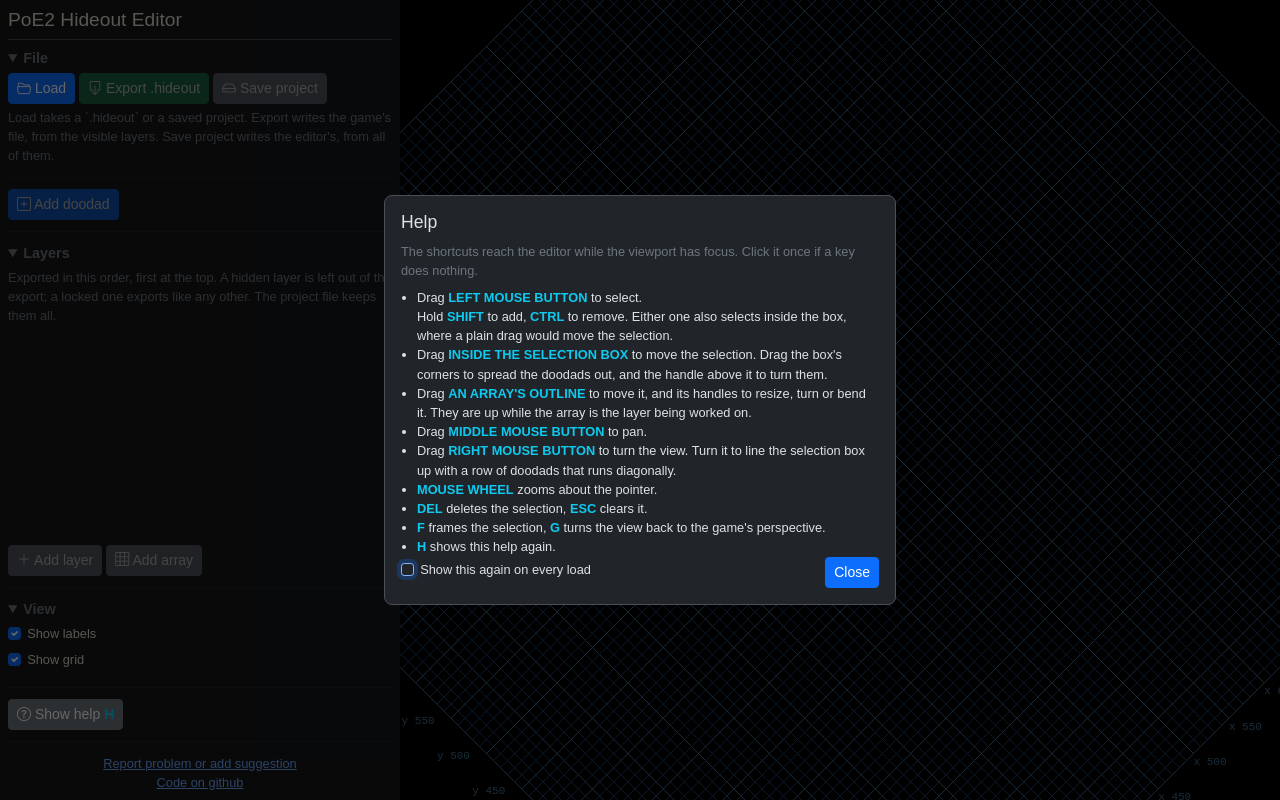
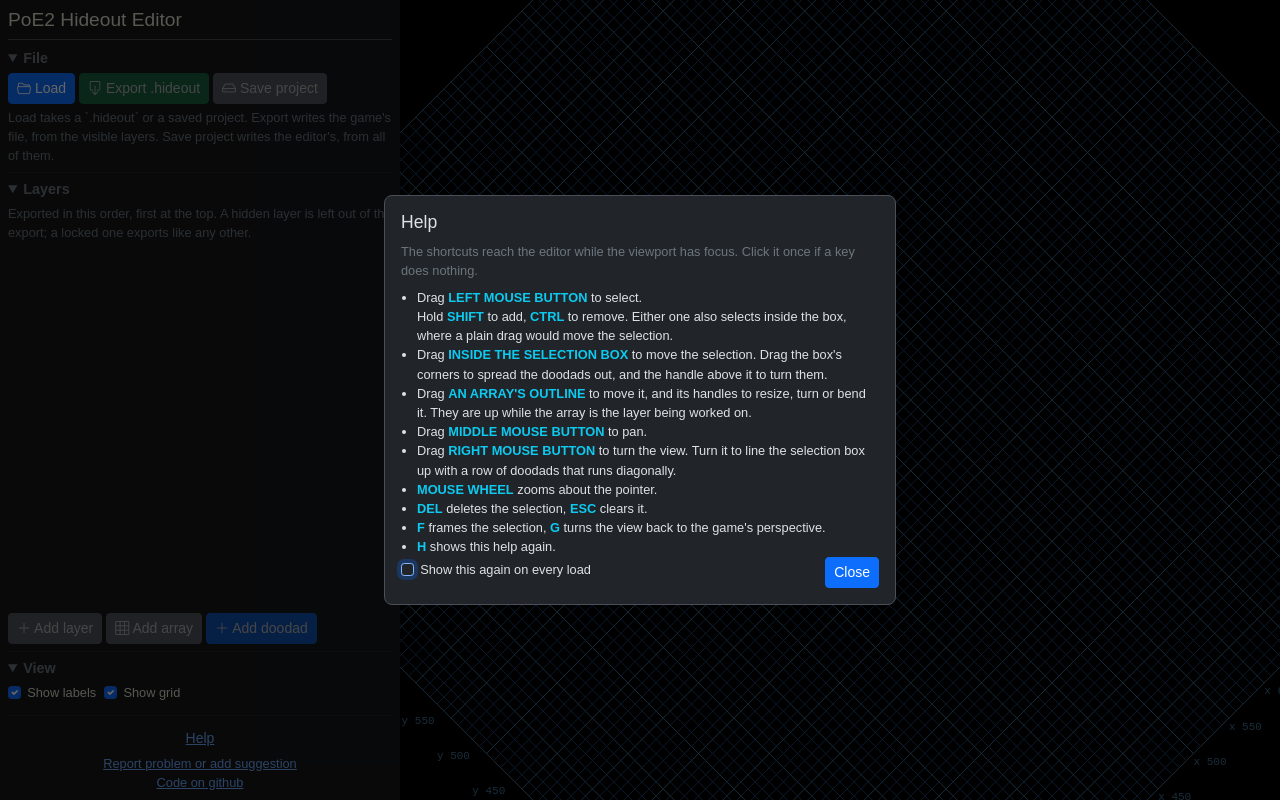
Before and after one commit to fre-sch/poe2-hideout-editor, a Preact app: page / in a window 1280 px wide. Built offline with nearby package versions, Linux system fonts and the light colour scheme.

Commit message:
gui streamlined. moving add/set doodad button 0044

```diff
--- a/index.css
+++ b/index.css
@@ -33,6 +33,27 @@
   justify-content: space-between;
   align-items: stretch;
 }
+details.d-flex {
+  display: initial !important;
+}
+details.d-flex[open]::details-content {
+  display: flex;
+}
+details.gap-1, details.gap-2, details.gap-3 {
+  gap: initial !important;
+}
+details.gap-1[open]::details-content {
+  gap: 0.25rem;
+}
+details.gap-2[open]::details-content {
+  gap: 0.5rem;
+}
+details.gap-3[open]::details-content {
+  gap: 1rem;
+}
+details[open] .details-summary-extra {
+  display: none;
+}
 /* A column so that the layer list can take the height the other sections
    leave. It still scrolls, for the window too short to hold even those. */
 #sidebar {
@@ -56,11 +77,11 @@
   margin: 0.5rem 0;
 }
 .sidebar-item {
-  padding-bottom: 0.7rem;
-  margin-bottom: 0.7rem;
+  padding-bottom: 0.4rem;
+  margin-bottom: 0.4rem;
   border-bottom: 1px solid #222;
 }
-.sidebar-item > summary{
+.sidebar-item > summary {
   font-weight: bold;
   font-size: 0.9rem;
   color: var(--bs-secondary);
--- a/src/gui/arrays.jsx
+++ b/src/gui/arrays.jsx
@@ -65,9 +65,10 @@
 /** What a layer row says instead of "this many doodads I am holding". */
 export function ArrayBadge() {
   return (
-    <span class="badge text-bg-info" title="This layer's doodads are generated">
-      array
-    </span>
+    <i
+      class="bi bi-grid-3x3 text-info"
+      title="This layer's doodads are generated"
+    ></i>
   );
 }
 
--- a/src/gui/file.jsx
+++ b/src/gui/file.jsx
@@ -25,8 +25,14 @@
 export default function File() {
   const loaded = state.hideoutDocument.value !== null;
   return (
-    <details class="sidebar-item" open>
-      <summary>File</summary>
+    <details class="sidebar-item" open={!loaded}>
+      <summary>
+        File
+        <span class="details-summary-extra">
+          &nbsp;
+          <span class="text-body">{state.fileName.value}</span>
+        </span>
+      </summary>
       <div class="d-flex gap-1 mb-1">
         <label class="btn btn-primary btn-sm" role="button">
           <i class="bi bi-folder2-open"></i> Load
--- a/src/gui/help.jsx
+++ b/src/gui/help.jsx
@@ -22,18 +22,15 @@
 
 export function HelpButton() {
   return (
-    <div class="sidebar-item">
     <button
       type="button"
-        class="btn btn-secondary btn-sm"
+      class="btn btn-link btn-sm"
       onClick={() => {
         state.showHelp.value = true;
       }}
     >
-        <i class="bi bi-question-circle"></i> Show help{" "}
-        <span class="shortcut">h</span>
+      Help
     </button>
-    </div>
   );
 }
 
--- a/src/gui/hideout.jsx
+++ b/src/gui/hideout.jsx
@@ -23,8 +23,16 @@
 
   const header = state.hideoutDocument.value.header;
   return (
-    <details class="sidebar-item" open>
-      <summary>Hideout</summary>
+    <details class="sidebar-item">
+      <summary>
+        Hideout
+        <span class="details-summary-extra">
+          &nbsp;
+          <span class="text-body">{header.hideout_name}</span>
+          &nbsp;
+          <DoodadCount />
+        </span>
+      </summary>
       <div class="grid-2">
         <div class="text-secondary">File:</div>
         <div style="line-break: anywhere">{state.fileName.value}</div>
--- a/src/gui/layers.jsx
+++ b/src/gui/layers.jsx
@@ -26,6 +26,7 @@
 
 import * as state from "../state.js";
 import { AddArrayButton, ArrayBadge, ArrayButtons } from "./arrays.jsx";
+import { AddDoodadButton } from "./palette.jsx";
 
 export default function Layers() {
   const loaded = state.hideoutDocument.value !== null;
@@ -36,8 +37,7 @@
       <summary>Layers</summary>
       <p class="text-secondary mb-1">
         Exported in this order, first at the top. A hidden layer is left out of
-        the export; a locked one exports like any other. The project file keeps
-        them all.
+        the export; a locked one exports like any other.
       </p>
       <ul class="list-unstyled mb-2 layer-list">
         {layers.map((layer, index) => (
@@ -55,6 +55,7 @@
           {selected > 0 && ` with ${selected} selected`}
         </button>
         <AddArrayButton />
+        <AddDoodadButton />
       </div>
     </details>
   );
--- a/src/gui/palette.jsx
+++ b/src/gui/palette.jsx
@@ -56,17 +56,22 @@
  * takes a doodad rather than being given one, and a list that says "add" while
  * it sets is a list a player double-clicks once and then wonders about.
  */
-const ADD = { title: "Add doodad", icon: "bi-plus-square" };
+const ADD = { title: "Add doodad", icon: "bi-plus-lg" };
 const SET = { title: "Set array doodad", icon: "bi-pencil-square" };
 
 function purpose() {
   return activeArray() === null ? ADD : SET;
 }
 
+/**
+ * It sits in the Layers section, beside "Add layer" and "Add array". Where a
+ * doodad lands is the active layer's business, and the layer being worked on is
+ * one line above the button -- with an array active this button sets that
+ * array's doodad, which is the same reading.
+ */
 export function AddDoodadButton() {
   const { title, icon } = purpose();
   return (
-    <div class="sidebar-item">
     <button
       type="button"
       class="btn btn-primary btn-sm"
@@ -77,7 +82,6 @@
     >
       <i class={`bi ${icon}`}></i> {title}
     </button>
-    </div>
   );
 }
 
--- a/src/gui/sidebar.jsx
+++ b/src/gui/sidebar.jsx
@@ -10,7 +10,6 @@
 import Layers from "./layers.jsx";
 import Selection from "./selection.jsx";
 import View from "./view.jsx";
-import { AddDoodadButton } from "./palette.jsx";
 import { HelpButton } from "./help.jsx";
 
 export default function Sidebar() {
@@ -20,7 +19,6 @@
       <hr />
       <File />
       <Hideout />
-      <AddDoodadButton />
       {/* Above the layer list, which is the section that takes whatever height
           is left: a selection is read and clicked while it is being made, and
           the bottom of a long sidebar is not where a player is looking. It
@@ -29,8 +27,9 @@
       <Selection />
       <Layers />
       <View />
-      <HelpButton />
       <div class="text-center">
+        <HelpButton />
+        <br />
         <a href="https://github.com/fre-sch/poe2-hideout-editor/issues">
           Report problem or add suggestion
         </a>
--- a/src/gui/view.jsx
+++ b/src/gui/view.jsx
@@ -10,7 +10,7 @@
 
 export default function View() {
   return (
-    <details class="sidebar-item" open>
+    <details class="sidebar-item d-flex gap-2" open>
       <summary>View</summary>
       <Flag id="show-labels" flag={state.showLabels} label="Show labels" />
       <Flag id="show-grid" flag={state.showGrid} label="Show grid" />
```
Lines whose indentation alone changed are shown as unchanged.
